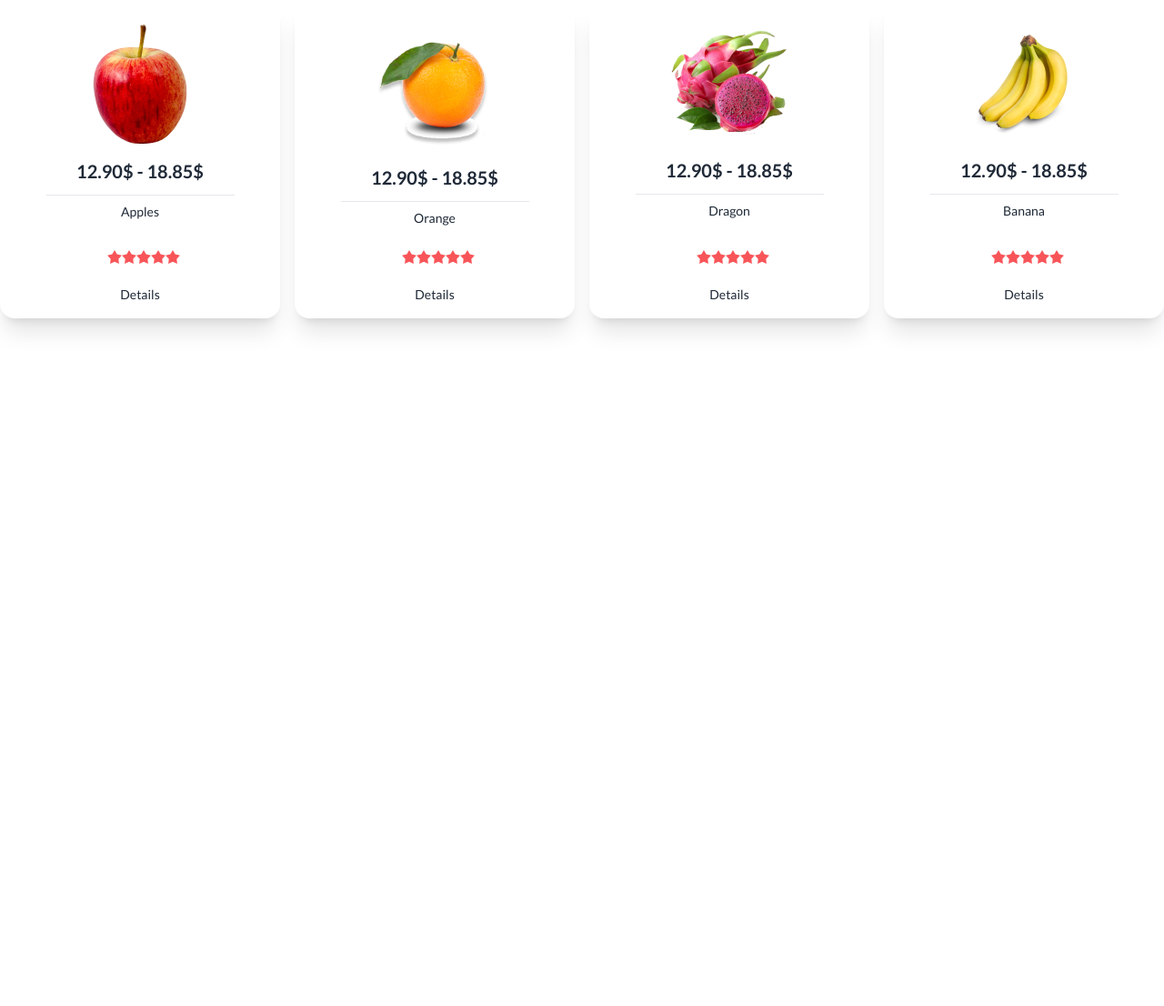
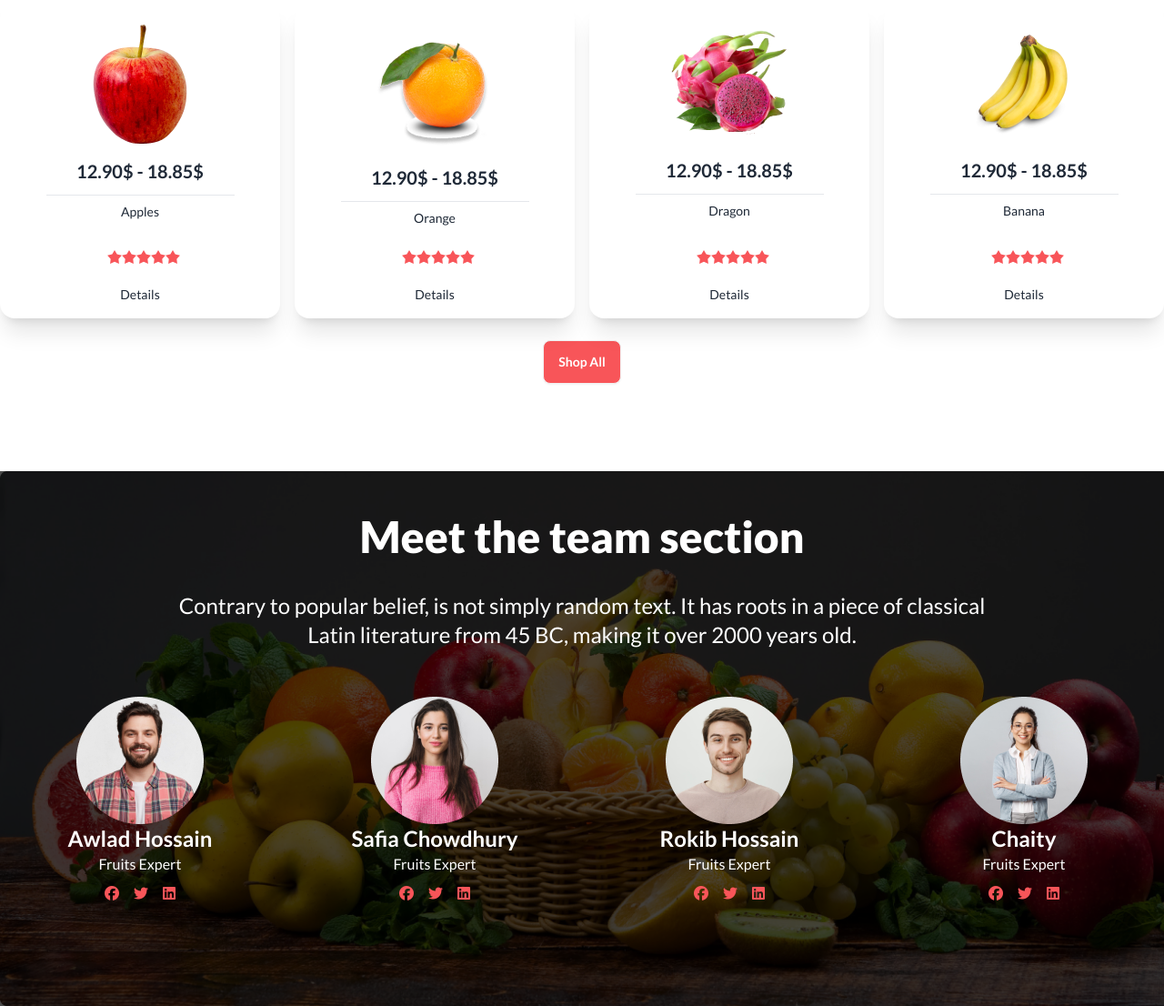
Before and after one commit to MM-MridUL/Fruit-Brust, a plain HTML site: page index.html in a window 1280 px wide. Shown: the part 1109-2215 px from the top of the page at 91% size. Before the commit the page ends 1555 px from the top, so only its background shows below. Drawn offline with nearby package versions, Linux system fonts and the light colour scheme.

Commit message:
Added Meet The Team Section

```diff
--- a/index.html
+++ b/index.html
@@ -488,8 +488,71 @@
 
 
 
-              </div>
+    </div>
+    <div class="mx-auto flex justify-center">
+      <button class="btn bg-[#F85559] mt-6 text-white">Shop All</button>
+    </div>
+
         </section>
+
+
+    <!-- Meet the team section -->
+    <section>
+      <div class="banner1 ">
+        <div class="text-center space-y-9 pt-12 pb-24 bg-black bg-opacity-70 h-full">
+            <h2 class="text-5xl text-white font-extrabold text-center">Meet the team section</h2>
+        <p class="text-2xl text-white font-medium text-center">Contrary to popular belief, is not simply random text. It has roots in a piece of classical <br> Latin literature from 45 BC, making it over 2000 years old.</p>
+
+        <div class="grid grid-cols-1 md:grid-cols-2 lg:grid-cols-4 gap-4">
+          <div class="p-4">
+            <img class="mx-auto" src="images/member1.png" alt="">
+            <h2 class="text-2xl font-bold text-white">Awlad Hossain</h2>
+            <p class="text-base font-medium text-white">Fruits Expert</p>
+            <div class="flex gap-4 justify-center mt-2">
+              <a href=""><i class="fa-brands fa-facebook text-[#F85559] "></i></a>
+              <a href=""><i class="fa-brands fa-twitter text-[#F85559]"></i></a>
+              <a href=""><i class="fa-brands fa-linkedin text-[#F85559]"></i></a>
+            </div>
+          </div>
+          <div class="p-4">
+            <img class="mx-auto" src="images/member2.png" alt="">
+            <h2 class="text-2xl font-bold text-white">Safia Chowdhury</h2>
+            <p class="text-base font-medium text-white">Fruits Expert</p>
+            <div class="flex gap-4 justify-center mt-2">
+              <a href=""><i class="fa-brands fa-facebook text-[#F85559] "></i></a>
+              <a href=""><i class="fa-brands fa-twitter text-[#F85559]"></i></a>
+              <a href=""><i class="fa-brands fa-linkedin text-[#F85559]"></i></a>
+            </div>
+          </div>
+          <div class="p-4">
+            <img class="mx-auto" src="images/member3.png" alt="">
+            <h2 class="text-2xl font-bold text-white">Rokib Hossain</h2>
+            <p class="text-base font-medium text-white">Fruits Expert</p>
+            <div class="flex gap-4 justify-center mt-2">
+              <a href=""><i class="fa-brands fa-facebook text-[#F85559] "></i></a>
+              <a href=""><i class="fa-brands fa-twitter text-[#F85559]"></i></a>
+              <a href=""><i class="fa-brands fa-linkedin text-[#F85559]"></i></a>
+            </div>
+          </div>
+          <div class="p-4">
+            <img class="mx-auto" src="images/member4.png" alt="">
+            <h2 class="text-2xl font-bold text-white">Chaity</h2>
+            <p class="text-base font-medium text-white">Fruits Expert</p>
+            <div class="flex gap-4 justify-center mt-2">
+              <a href=""><i class="fa-brands fa-facebook text-[#F85559] "></i></a>
+              <a href=""><i class="fa-brands fa-twitter text-[#F85559]"></i></a>
+              <a href=""><i class="fa-brands fa-linkedin text-[#F85559]"></i></a>
+            </div>
+          </div>
+        </div>
+
+
+        </div>
+
+
+
+     </div>
+    </section>
 
 
 
```
